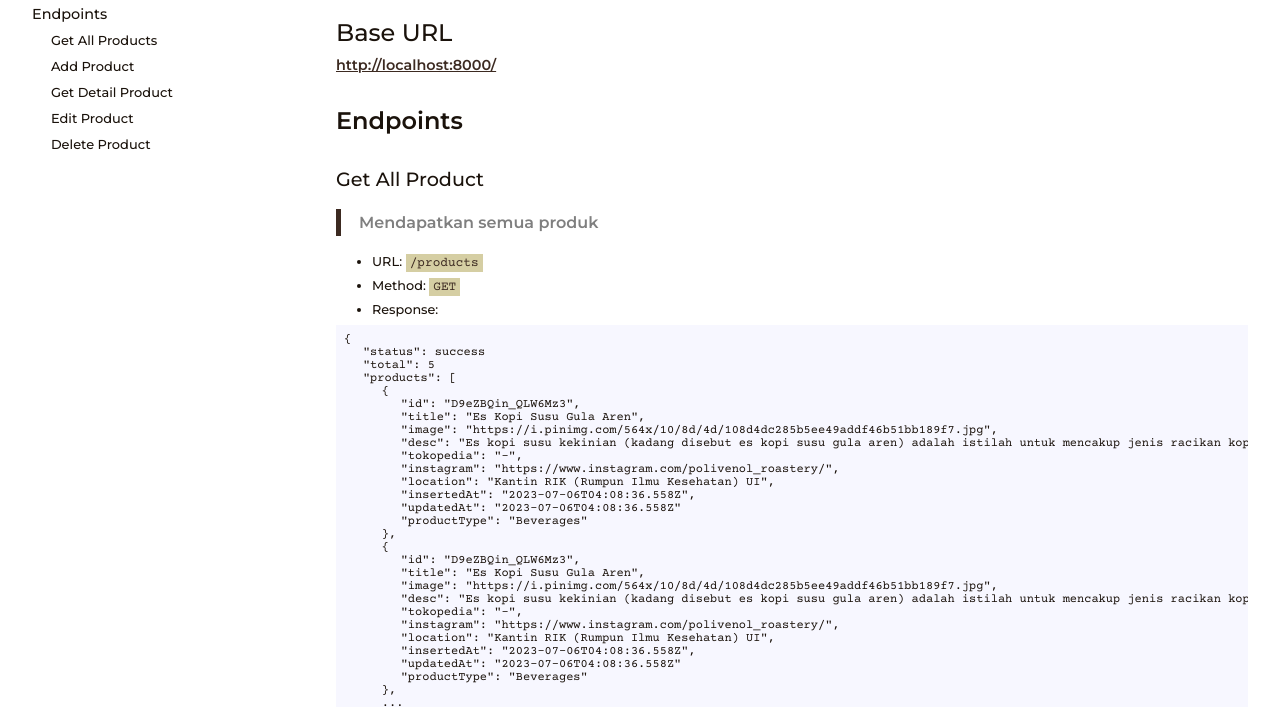
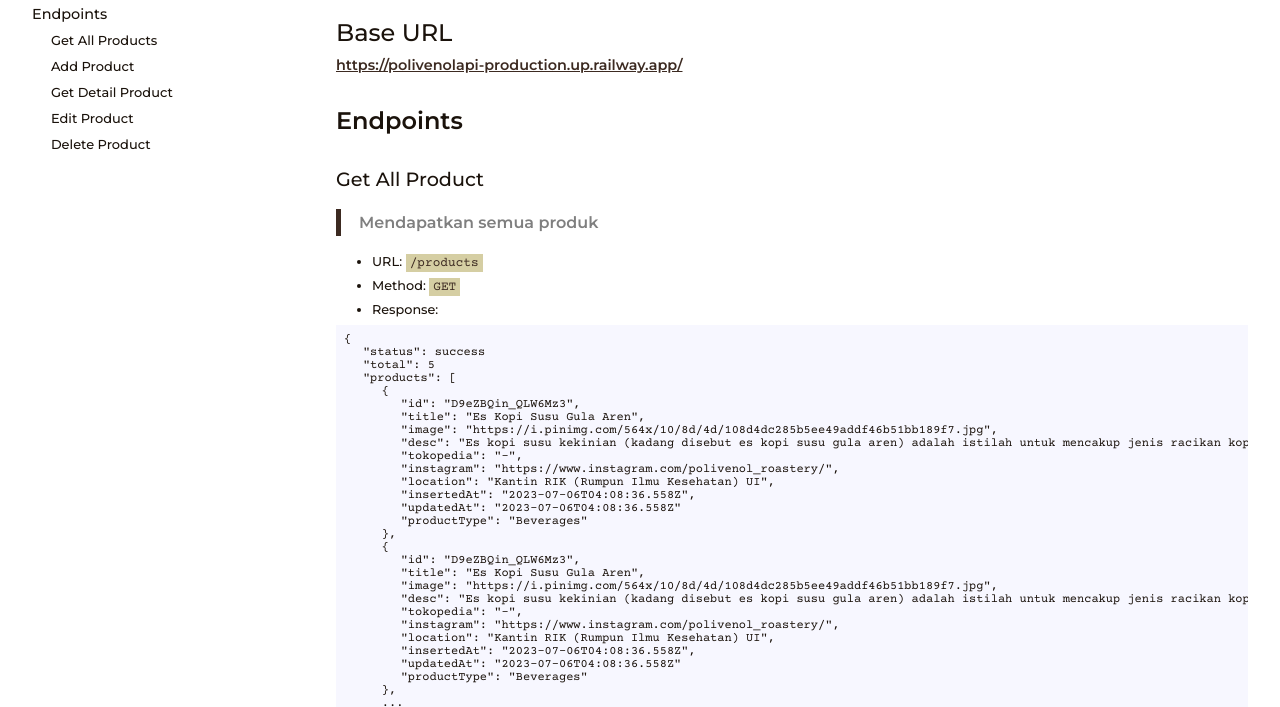
Before and after one commit to Salsabilan12/PolivenolAPI, a website: page src/views/index.html in a window 1280 px wide. Shown: the part 80-787 px from the top of the page. Drawn offline with nearby package versions, Linux system fonts and the light colour scheme.

Commit message:
ubah endpoint

```diff
--- a/src/views/index.html
+++ b/src/views/index.html
@@ -250,7 +250,7 @@
         <h1 class="content__header" id="title">Polivenol - Product API</h1>
         <div class="base-url-wrapper" id="baseUrl">
           <h3>Base URL</h3>
-          <p class="base-url-wrapper__link"><a href="">http://localhost:8000/</a></p>
+          <p class="base-url-wrapper__link"><a href="https://polivenolapi-production.up.railway.app/">https://polivenolapi-production.up.railway.app/</a></p>
         </div>
         <div class="endpoints">
           <h3>Endpoints</h3>
```
